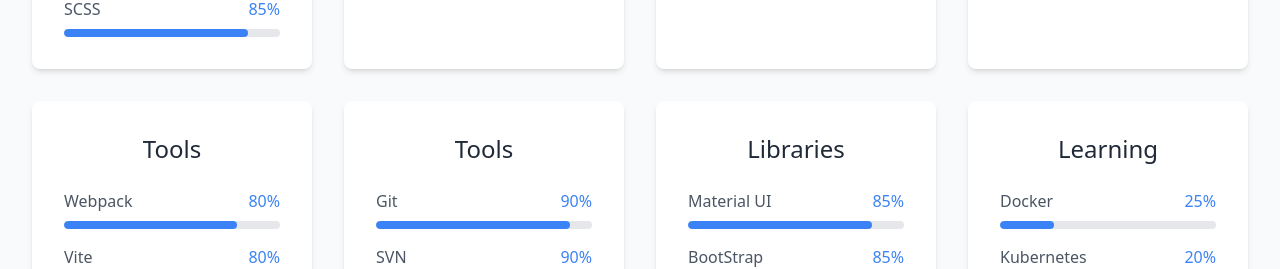
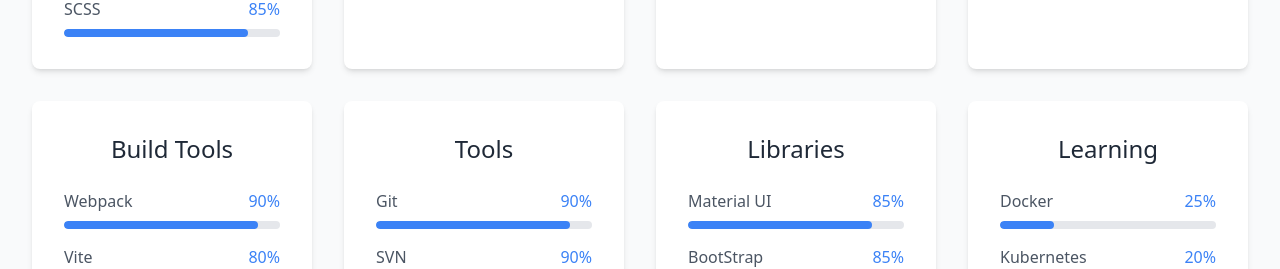
Before and after one commit to ajay3009/portfolio, a React (Vite) app: page / in a window 1280 px wide. Shown: the part 3080-3349 px from the top of the page. Built offline with nearby package versions, Linux system fonts and the light colour scheme.

Commit message:
Skills updated

```diff
--- a/src/components/sections/Skills.jsx
+++ b/src/components/sections/Skills.jsx
@@ -46,9 +46,9 @@
       ]
     },
     {
-      title: 'Tools',
+      title: 'Build Tools',
       skills: [
-        { name: 'Webpack', level: 80 },
+        { name: 'Webpack', level: 90 },
         { name: 'Vite', level: 80 },
         { name: 'Gulp', level: 80 },
         { name: 'Grunt', level: 80 },
```
